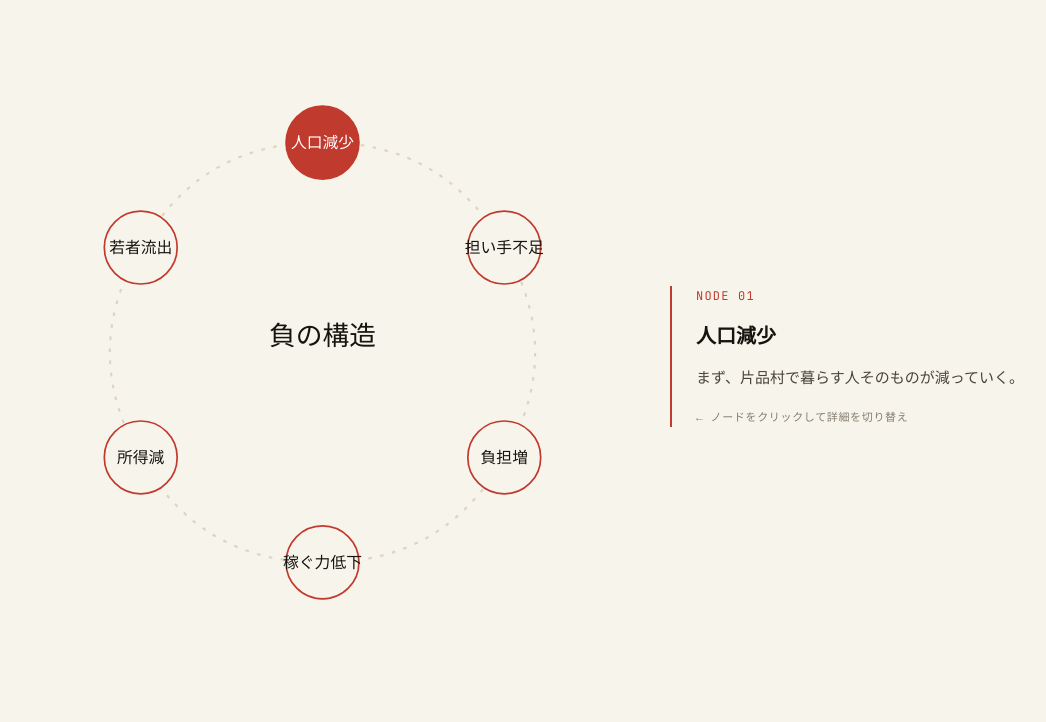
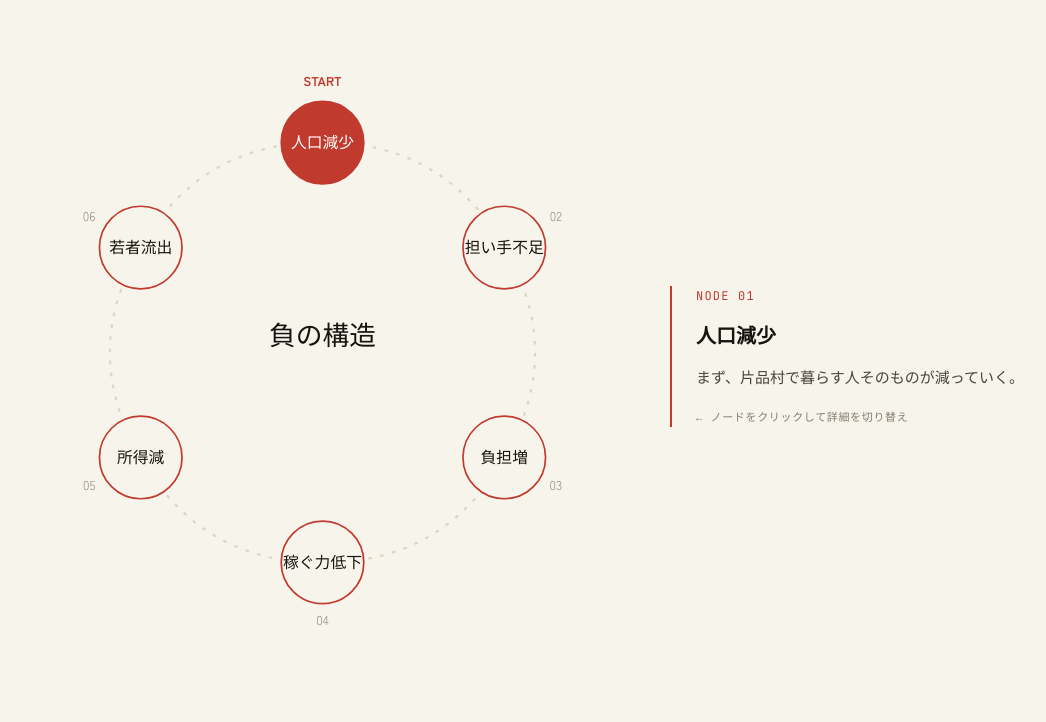
Before and after one commit to nack3827/katashina-model, a plain HTML site: page index.html in a window 1280 px wide. Shown: the part 2198-2920 px from the top of the page, without its empty margins (51-1097 px from the left). Drawn offline with Linux system fonts and the light colour scheme.

Commit message:
Improve cycle diagrams: visible flowing arrows, persistent order numbers, START marker, text auto-wrap for circle fit

```diff
--- a/index.html
+++ b/index.html
@@ -260,7 +260,7 @@
     </div>
 
     <div class="cycle-wrap reveal d3">
-      <div class="cycle-svg-box"><svg id="cycle-pos" viewBox="0 0 520 520"></svg></div>
+      <div class="cycle-svg-box"><svg id="cycle-pos" viewBox="0 0 560 560"></svg></div>
       <div class="cycle-detail" id="cycle-pos-detail" style="border-left-color:#E8735F;">
         <div class="idx" style="color:#E8735F;">NODE 01</div>
         <h4 style="color:var(--dark-ink);">自然・文化・人</h4>
@@ -405,20 +405,31 @@ const navIO = new IntersectionObserver((entries)=>{
 sections.forEach(s=>navIO.observe(s));
 
 /* ---------------- generic circular cycle diagram ---------------- */
+function wrapCycleLabel(label, maxChars){
+  maxChars = maxChars || 5;
+  if(label.length <= maxChars) return [label];
+  const delim = label.indexOf('・');
+  if(delim > 0 && delim < label.length - 1){
+    return [label.slice(0, delim), label.slice(delim + 1)];
+  }
+  const mid = Math.ceil(label.length / 2);
+  return [label.slice(0, mid), label.slice(mid)];
+}
+
 function buildCycle(svgId, detailId, items, opts){
   opts = opts || {};
   const svg = document.getElementById(svgId);
   const size = opts.size || 480;
   const R = opts.radius || size*0.36;
   const cx = size/2, cy = size/2;
-  const nodeR = opts.nodeR || 30;
+  const nodeR = opts.nodeR || 34;
   const n = items.length;
   const nodes = items.map((it,i)=>{
     const angle = (-90 + (360/n)*i) * Math.PI/180;
-    return { x: cx + R*Math.cos(angle), y: cy + R*Math.sin(angle), ...it };
+    return { x: cx + R*Math.cos(angle), y: cy + R*Math.sin(angle), angle, ...it };
   });
   let svgHTML = '';
-  // arrows between consecutive nodes (curved along circle)
+  // arrows between consecutive nodes (curved along circle), drawn with a flowing dash to show direction
   for(let i=0;i<n;i++){
     const a = nodes[i], b = nodes[(i+1)%n];
     const midAngle = Math.atan2((a.y+b.y)/2-cy, (a.x+b.x)/2-cx);
@@ -426,13 +437,25 @@ function buildCycle(svgId, detailId, items, opts){
     const mx = cx + midR*Math.cos(midAngle), my = cy + midR*Math.sin(midAngle);
     svgHTML += `<g class="cycle-arrow"><path d="M ${a.x} ${a.y} Q ${mx} ${my} ${b.x} ${b.y}" marker-end="url(#arrow-${svgId})"/></g>`;
   }
-  svgHTML = `<defs><marker id="arrow-${svgId}" markerWidth="8" markerHeight="8" refX="6" refY="3" orient="auto"><path d="M0,0 L6,3 L0,6 Z" fill="${opts.arrowColor||'#DCD5C1'}"/></marker></defs>` + svgHTML;
+  svgHTML = `<defs><marker id="arrow-${svgId}" markerWidth="9" markerHeight="9" refX="7" refY="3.5" orient="auto"><path d="M0,0 L7,3.5 L0,7 Z" fill="${opts.arrowColor||'#DCD5C1'}"/></marker></defs>` + svgHTML;
   svgHTML += `<text x="${cx}" y="${cy-6}" text-anchor="middle" class="cycle-center">${opts.centerTitle||''}</text>`;
   if(opts.centerSub){ svgHTML += `<text x="${cx}" y="${cy+18}" text-anchor="middle" font-family="JetBrains Mono" font-size="11" fill="${opts.subColor||'#847E6E'}">${opts.centerSub}</text>`; }
   nodes.forEach((nd,i)=>{
+    // order badge, placed just outside the ring so the reading order is visible regardless of click state
+    const badgeR = R + nodeR + 15;
+    const bx = cx + badgeR*Math.cos(nd.angle), by = cy + badgeR*Math.sin(nd.angle);
+    svgHTML += `<text x="${bx}" y="${by}" text-anchor="middle" dominant-baseline="middle" font-family="JetBrains Mono" font-size="10.5" fill="${i===0 ? (opts.arrowColor && opts.startColor || opts.startColor || '#C13A2E') : (opts.badgeColor||'#9a9484')}" font-weight="${i===0?'700':'400'}">${i===0 ? 'START' : String(i+1).padStart(2,'0')}</text>`;
+
+    const lines = wrapCycleLabel(nd.short, opts.wrapChars || 5);
+    let textHTML;
+    if(lines.length === 1){
+      textHTML = `<text text-anchor="middle" dy="0.35em">${lines[0]}</text>`;
+    } else {
+      textHTML = `<text text-anchor="middle"><tspan x="0" dy="-0.05em">${lines[0]}</tspan><tspan x="0" dy="1.15em">${lines[1]}</tspan></text>`;
+    }
     svgHTML += `<g class="cycle-node${i===0?' active':''}" data-idx="${i}" transform="translate(${nd.x},${nd.y})">
       <circle r="${nodeR}" fill="${opts.nodeFill||'#F7F4EC'}" stroke="${opts.nodeStroke||'#C13A2E'}" stroke-width="1.4"/>
-      <text text-anchor="middle" dy="0.35em">${nd.short}</text>
+      ${textHTML}
     </g>`;
   });
   svg.innerHTML = svgHTML;
@@ -460,7 +483,7 @@ buildCycle('cycle-neg','cycle-neg-detail',[
   {short:'稼ぐ力低下', title:'地域の稼ぐ力が低下', desc:'現場が疲弊し、新しい商品・サービスに投資する余力がなくなる。'},
   {short:'所得減', title:'仕事・所得が減る', desc:'産業の生産性が上がらず、賃金や事業機会が増えない。'},
   {short:'若者流出', title:'若者が流出', desc:'進学・就職のタイミングで、より稼げる都市部へ人が出ていく。'},
-], {centerTitle:'負の構造', arrowColor:'#DCD5C1', nodeFill:'#F7F4EC', nodeStroke:'#C13A2E'});
+], {centerTitle:'負の構造', arrowColor:'#B8AF98', badgeColor:'#9a9484', nodeFill:'#F7F4EC', nodeStroke:'#C13A2E'});
 
 const level4Items = [
   {t:'古民家', d:'昭和の暮らしが残る空間資源'},
@@ -546,7 +569,7 @@ buildCycle('cycle-pos','cycle-pos-detail',[
   {short:'人が残る', title:'人が残る', desc:'訪れた人・育った人が、村に残る選択をする。'},
   {short:'文化が継承', title:'文化が継承される', desc:'残った人によって、暮らしの知恵や職人技が次の世代に渡る。'},
   {short:'地域価値↑', title:'地域価値が上がる', desc:'文化と経済が両輪で回り、村そのものの価値が上がる。'},
-], {size:520, radius:200, nodeR:44, centerTitle:'KATASHINA', centerSub:'MODEL', arrowColor:'#3A342A', nodeFill:'#121009', nodeStroke:'#E8735F', subColor:'#8A8370'});
+], {size:560, radius:200, nodeR:46, centerTitle:'KATASHINA', centerSub:'MODEL', arrowColor:'#6B5F4E', badgeColor:'#8A8370', startColor:'#E8735F', nodeFill:'#121009', nodeStroke:'#E8735F', subColor:'#8A8370'});
 
 /* ---------------- roadmap toggle (section 09) ---------------- */
 document.querySelectorAll('.rm-card .rm-toggle').forEach(btn=>{
```
